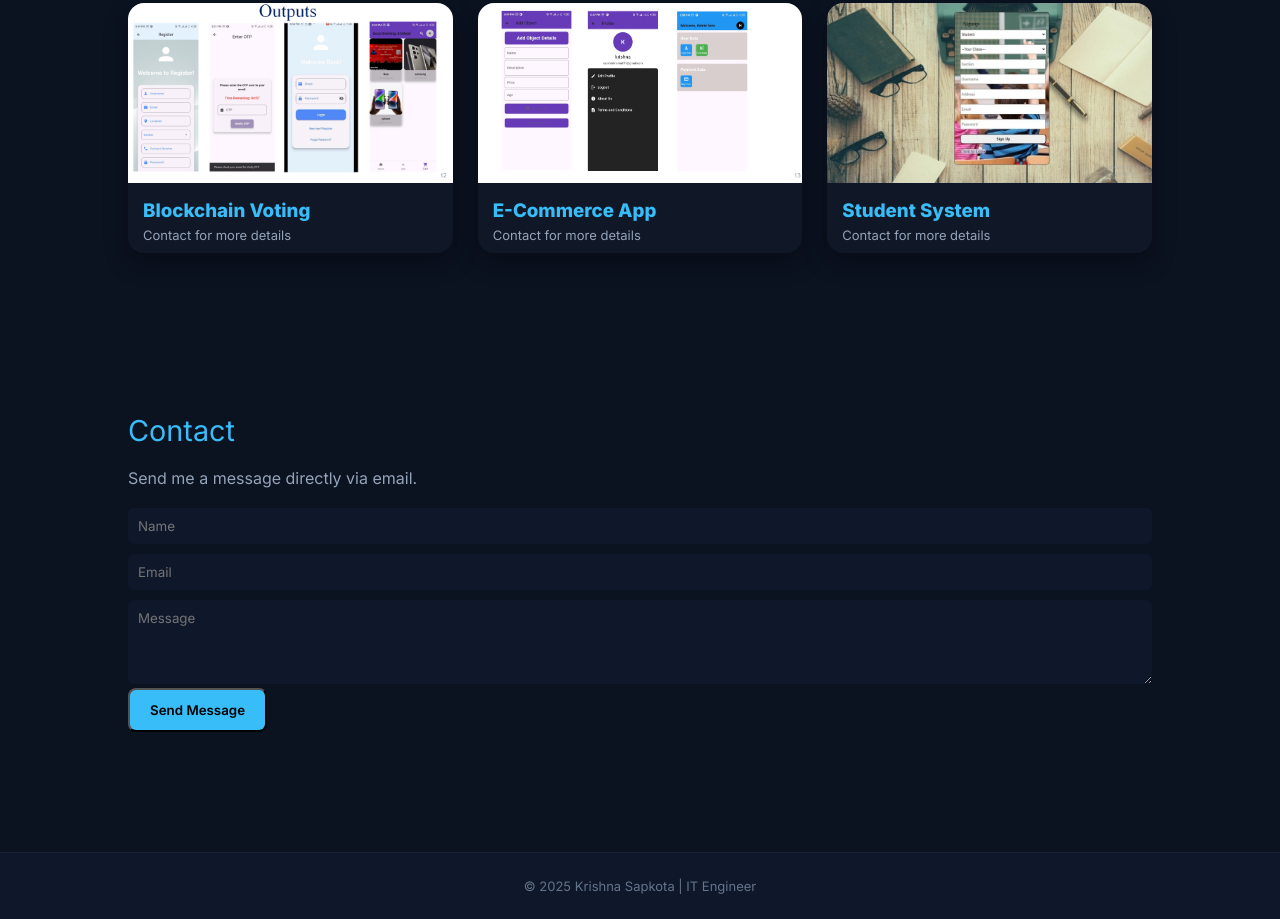
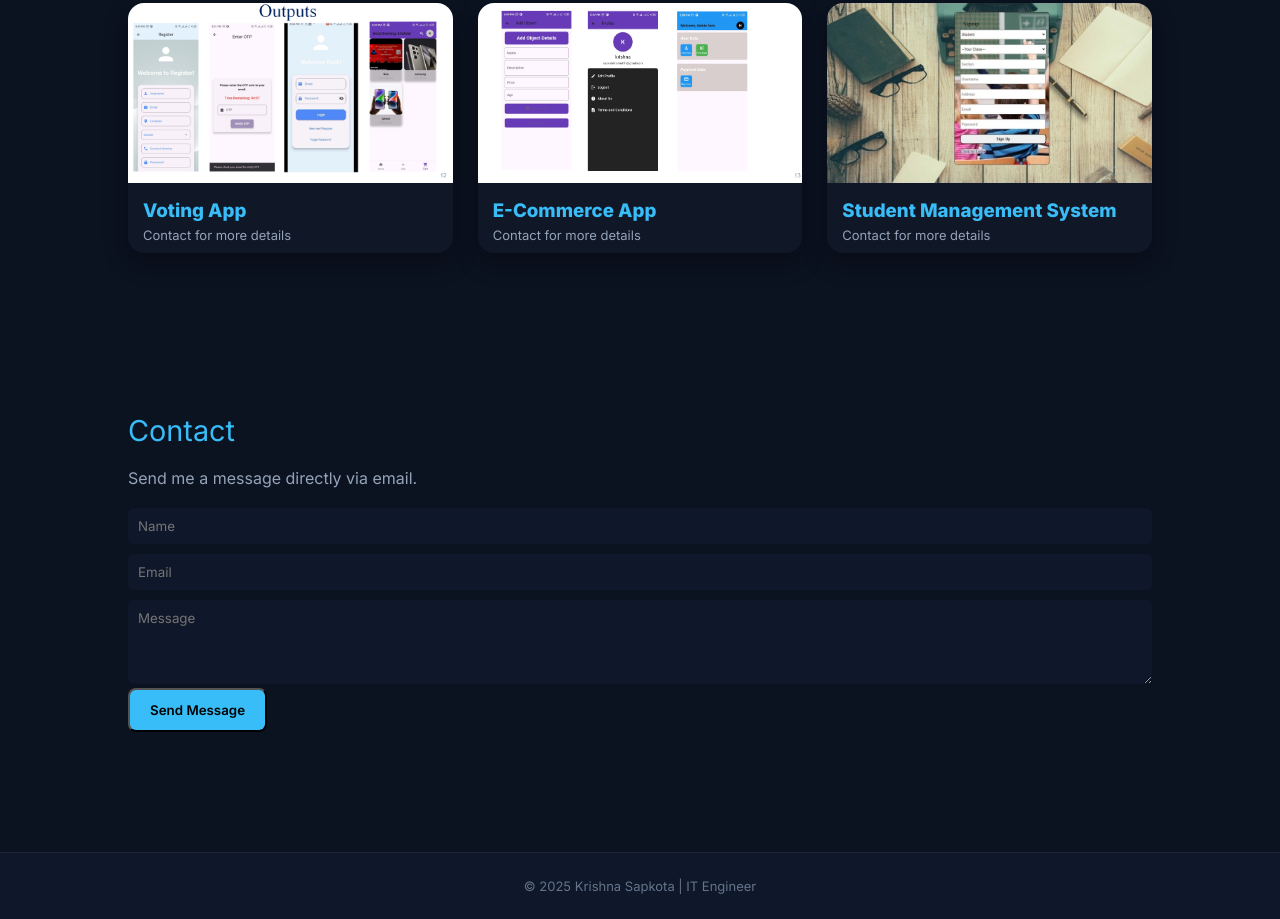
Before and after one commit to sapkotakrishna1/newportfoilo, a plain HTML site: page index.html in a window 1280 px wide. Shown: the part 1641-2560 px from the top of the page. Drawn offline with Linux system fonts and the light colour scheme.

Commit message:
Update index.html

```diff
--- a/index.html
+++ b/index.html
@@ -536,9 +536,9 @@ Coming Soon • New Portfolio Version
 
 <div class="projects">
 
-<div class="project" onclick="openModal('images/Screenshot (11).png','Blockchain Voting','Secure voting system with authentication.')">
+<div class="project" onclick="openModal('images/Screenshot (11).png','Voting App','Secure voting system with authentication using Blockchain.')">
 <img src="images/Screenshot (11).png">
-<h3>Blockchain Voting</h3>
+<h3>Voting App</h3>
 <p class="project-info">Contact for more details</p>
 
 </div>
@@ -552,7 +552,7 @@ Coming Soon • New Portfolio Version
 
 <div class="project" onclick="openModal('images/screenshot-3.png','Student System','Student management system.')">
 <img src="images/screenshot-3.png">
-<h3>Student System</h3>
+<h3>Student Management System</h3>
 <p class="project-info">Contact for more details</p>
 
 </div>
```
